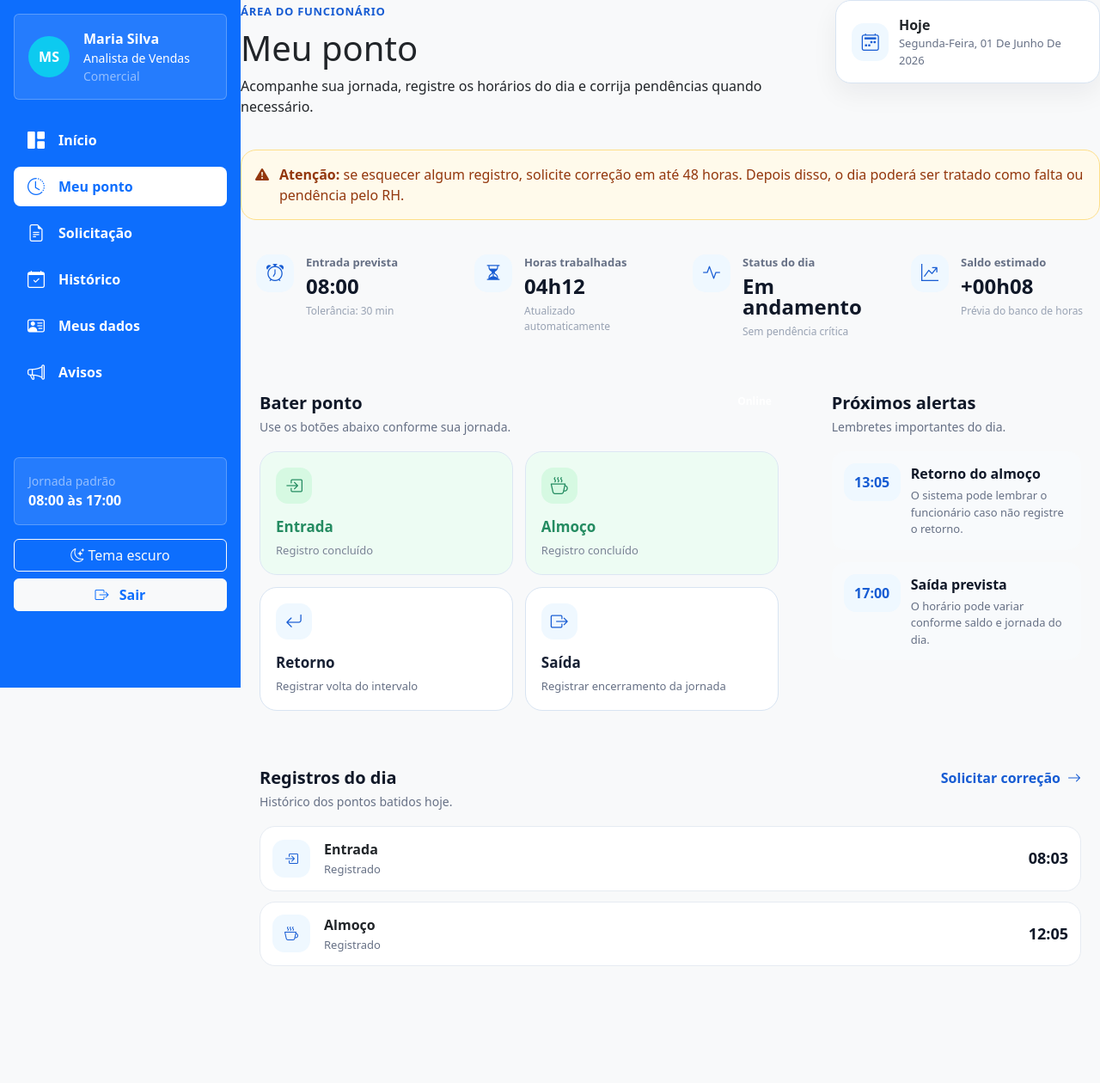
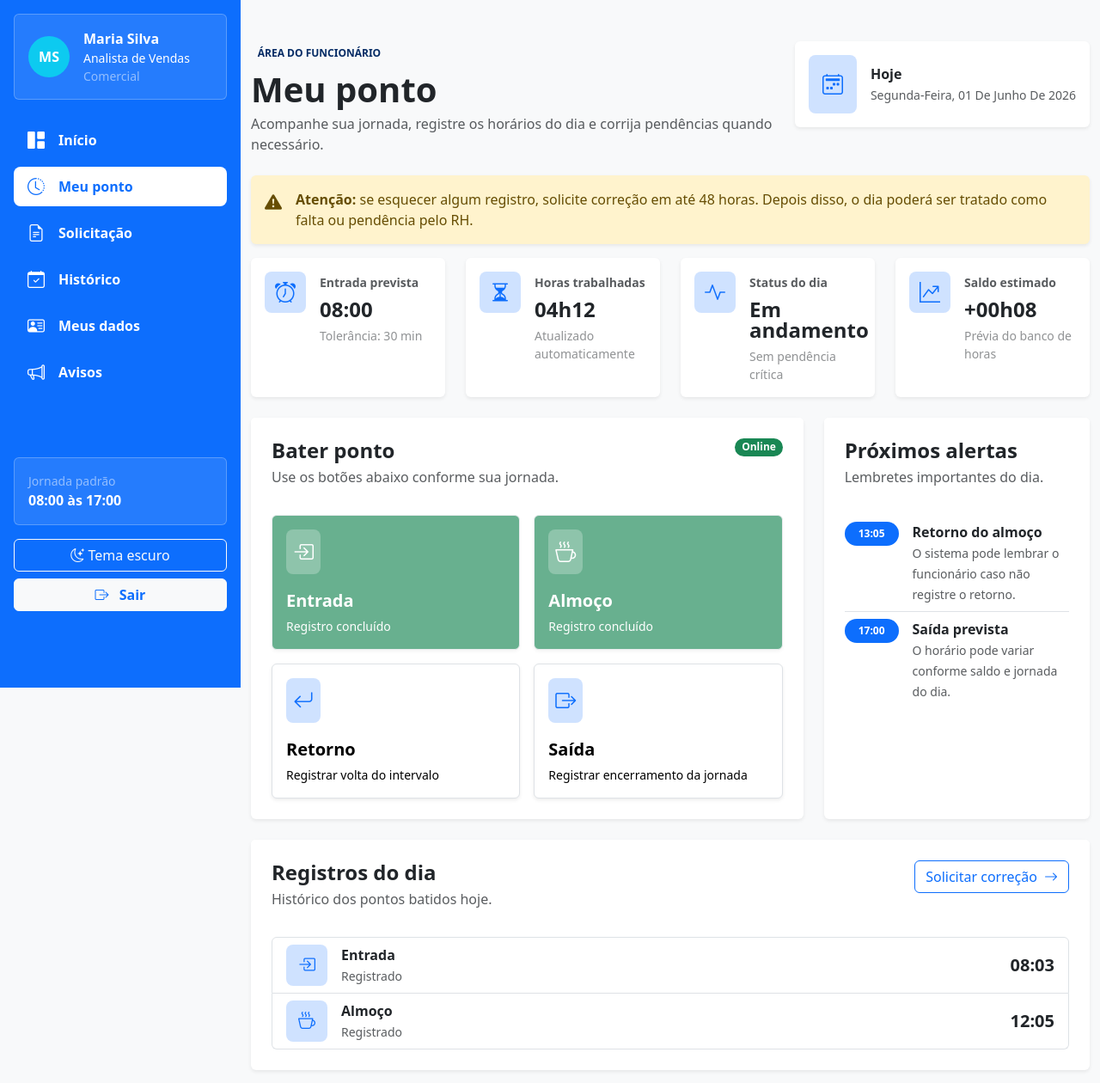
Before and after one commit to gavar-dev/sistema-gestao-absenteismo, an Angular app: page /meus-pontos in a window 1280 px wide. Shown: the top 1260 px of the page at 86% size. Before the commit the page ends 1146 px from the top, so only its background shows below. Built offline with nearby package versions, Linux system fonts and the light colour scheme.

Commit message:
feat(meu-ponto): cria layout da página de ponto do funcionário

```diff
--- a/src/app/pages/funcionario/meu-ponto-componente/meu-ponto-componente.css
+++ b/src/app/pages/funcionario/meu-ponto-componente/meu-ponto-componente.css
@@ -1,336 +1,12 @@
-.ponto-page {
-  display: flex;
-  flex-direction: column;
-  gap: 22px;
+.ponto-icon {
+  width: 48px;
+  height: 48px;
+  min-width: 48px;
 }
 
-.page-header {
-  display: flex;
-  align-items: flex-start;
-  justify-content: space-between;
-  gap: 18px;
+.btn-light {
+  --bs-btn-bg: var(--bs-body-bg);
+  --bs-btn-border-color: var(--bs-border-color);
+  --bs-btn-hover-bg: var(--bs-tertiary-bg);
+  --bs-btn-hover-border-color: var(--bs-primary);
 }
-
-.eyebrow {
-  display: inline-flex;
-  margin-bottom: 8px;
-  color: #175cd3;
-  font-size: 13px;
-  font-weight: 800;
-  letter-spacing: 0.7px;
-  text-transform: uppercase;
-}
-
-.today-card {
-  display: flex;
-  min-width: 280px;
-  align-items: center;
-  gap: 12px;
-  padding: 16px 18px;
-  border: 1px solid #d8e4f2;
-  border-radius: 18px;
-  background: #ffffff;
-  box-shadow: 0 12px 30px rgba(16, 24, 40, 0.06);
-}
-
-.today-card i {
-  display: grid;
-  width: 44px;
-  height: 44px;
-  place-items: center;
-  border-radius: 14px;
-  color: #175cd3;
-  background: #eff8ff;
-  font-size: 20px;
-}
-
-.today-card strong,
-.today-card span {
-  display: block;
-}
-
-.today-card span {
-  color: #667085;
-  font-size: 13px;
-  text-transform: capitalize;
-}
-
-.custom-alert {
-  display: flex;
-  gap: 12px;
-  margin: 0;
-  border: 1px solid #fedf89;
-  border-radius: 18px;
-  color: #93370d;
-  background: #fffaeb;
-}
-
-.summary-grid {
-  display: grid;
-  grid-template-columns: repeat(4, minmax(0, 1fr));
-  gap: 16px;
-}
-
-.summary-card {
-  display: flex;
-  gap: 14px;
-  padding: 18px;
-}
-
-.summary-icon {
-  display: grid;
-  width: 44px;
-  height: 44px;
-  place-items: center;
-  flex: 0 0 44px;
-  border-radius: 15px;
-  color: #175cd3;
-  background: #eff8ff;
-  font-size: 20px;
-}
-
-.summary-card span,
-.summary-card strong,
-.summary-card small {
-  display: block;
-}
-
-.summary-card span {
-  color: #667085;
-  font-size: 13px;
-  font-weight: 700;
-}
-
-.summary-card strong {
-  margin-top: 6px;
-  color: #101828;
-  font-size: 24px;
-  line-height: 1;
-}
-
-.summary-card small {
-  margin-top: 8px;
-  color: #98a2b3;
-  font-size: 12px;
-}
-
-.content-grid {
-  display: grid;
-  grid-template-columns: minmax(0, 1.55fr) minmax(320px, 0.8fr);
-  gap: 18px;
-}
-
-.clock-card,
-.next-card,
-.timeline-card {
-  padding: 22px;
-}
-
-.section-heading {
-  display: flex;
-  align-items: flex-start;
-  justify-content: space-between;
-  gap: 16px;
-  margin-bottom: 18px;
-}
-
-.section-heading h2 {
-  margin: 0;
-  color: #101828;
-  font-size: 20px;
-  font-weight: 800;
-}
-
-.section-heading p {
-  margin: 5px 0 0;
-  color: #667085;
-  font-size: 14px;
-}
-
-.clock-actions {
-  display: grid;
-  grid-template-columns: repeat(2, minmax(0, 1fr));
-  gap: 14px;
-}
-
-.clock-button {
-  min-height: 132px;
-  padding: 18px;
-  border: 1px solid #d8e4f2;
-  border-radius: 20px;
-  color: #172033;
-  background: #ffffff;
-  text-align: left;
-  transition: 0.2s ease;
-}
-
-.clock-button i {
-  display: grid;
-  width: 42px;
-  height: 42px;
-  margin-bottom: 14px;
-  place-items: center;
-  border-radius: 14px;
-  color: #175cd3;
-  background: #eff8ff;
-  font-size: 20px;
-}
-
-.clock-button strong,
-.clock-button span {
-  display: block;
-}
-
-.clock-button strong {
-  font-size: 17px;
-}
-
-.clock-button span {
-  margin-top: 5px;
-  color: #667085;
-  font-size: 13px;
-}
-
-.clock-button:not(:disabled):hover {
-  border-color: #175cd3;
-  box-shadow: 0 16px 34px rgba(23, 92, 211, 0.12);
-  transform: translateY(-3px);
-}
-
-.clock-button.done {
-  color: #027a48;
-  background: #ecfdf3;
-}
-
-.clock-button.done i {
-  color: #027a48;
-  background: #d1fadf;
-}
-
-.clock-button:disabled {
-  cursor: not-allowed;
-  opacity: 0.86;
-}
-
-.event-list {
-  display: flex;
-  flex-direction: column;
-  gap: 14px;
-}
-
-.event-item {
-  display: grid;
-  grid-template-columns: 66px 1fr;
-  gap: 12px;
-  padding: 14px;
-  border-radius: 16px;
-  background: #f8fafc;
-}
-
-.event-time {
-  display: grid;
-  height: 44px;
-  place-items: center;
-  border-radius: 14px;
-  color: #175cd3;
-  background: #eff8ff;
-  font-weight: 800;
-}
-
-.event-item strong {
-  color: #101828;
-}
-
-.event-item p {
-  margin: 4px 0 0;
-  color: #667085;
-  font-size: 13px;
-}
-
-.correction-link {
-  display: inline-flex;
-  align-items: center;
-  gap: 8px;
-  color: #175cd3;
-  font-weight: 800;
-  text-decoration: none;
-}
-
-.timeline {
-  display: flex;
-  flex-direction: column;
-  gap: 12px;
-}
-
-.timeline-item {
-  display: grid;
-  grid-template-columns: 48px 1fr auto;
-  align-items: center;
-  gap: 12px;
-  padding: 14px;
-  border: 1px solid #e6ebf2;
-  border-radius: 18px;
-  background: #ffffff;
-}
-
-.timeline-icon {
-  display: grid;
-  width: 44px;
-  height: 44px;
-  place-items: center;
-  border-radius: 14px;
-  color: #175cd3;
-  background: #eff8ff;
-}
-
-.timeline-content strong,
-.timeline-content span {
-  display: block;
-}
-
-.timeline-content span {
-  margin-top: 2px;
-  color: #667085;
-  font-size: 13px;
-}
-
-.timeline-item time {
-  color: #101828;
-  font-size: 18px;
-  font-weight: 800;
-}
-
-@media (max-width: 1180px) {
-  .summary-grid {
-    grid-template-columns: repeat(2, minmax(0, 1fr));
-  }
-
-  .content-grid {
-    grid-template-columns: 1fr;
-  }
-}
-
-@media (max-width: 720px) {
-  .page-header,
-  .section-heading {
-    flex-direction: column;
-  }
-
-  .today-card {
-    width: 100%;
-    min-width: 0;
-  }
-
-  .summary-grid,
-  .clock-actions {
-    grid-template-columns: 1fr;
-  }
-
-  .timeline-item {
-    grid-template-columns: 44px 1fr;
-  }
-
-  .timeline-item time {
-    grid-column: 2;
-  }
-}
--- a/src/app/pages/funcionario/meu-ponto-componente/meu-ponto-componente.html
+++ b/src/app/pages/funcionario/meu-ponto-componente/meu-ponto-componente.html
@@ -1,115 +1,140 @@
-<section class="ponto-page">
-  <header class="page-header">
-    <div>
-      <span class="eyebrow">Área do funcionário</span>
-      <h1 class="page-title">Meu ponto</h1>
-      <p class="page-subtitle">Acompanhe sua jornada, registre os horários do dia e corrija pendências quando necessário.</p>
+<div class="container-fluid py-4 py-lg-5">
+  <div class="row align-items-start g-3 mb-4">
+    <div class="col-12 col-xl">
+      <span class="badge text-bg-primary-subtle text-primary-emphasis text-uppercase mb-2">Área do funcionário</span>
+      <h1 class="display-6 fw-bold mb-1">Meu ponto</h1>
+      <p class="text-body-secondary mb-0">
+        Acompanhe sua jornada, registre os horários do dia e corrija pendências quando necessário.
+      </p>
     </div>
 
-    <div class="today-card">
-      <i class="bi bi-calendar2-week"></i>
+    <div class="col-12 col-xl-auto">
+      <div class="card border-0 shadow-sm">
+        <div class="card-body d-flex align-items-center gap-3">
+          <div class="rounded-3 bg-primary-subtle text-primary d-inline-flex align-items-center justify-content-center p-3">
+            <i class="bi bi-calendar2-week fs-4"></i>
+          </div>
           <div>
-        <strong>Hoje</strong>
-        <span>{{ dataHoje }}</span>
+            <strong class="d-block">Hoje</strong>
+            <small class="text-body-secondary text-capitalize">{{ dataHoje }}</small>
           </div>
         </div>
-  </header>
+      </div>
+    </div>
+  </div>
 
-  <div class="alert alert-warning custom-alert" role="alert">
-    <i class="bi bi-exclamation-triangle-fill"></i>
+  <div class="alert alert-warning d-flex align-items-start gap-3 shadow-sm border-0" role="alert">
+    <i class="bi bi-exclamation-triangle-fill fs-5"></i>
     <div>
       <strong>Atenção:</strong>
       se esquecer algum registro, solicite correção em até 48 horas. Depois disso, o dia poderá ser tratado como falta ou pendência pelo RH.
     </div>
   </div>
 
-  <div class="summary-grid">
-    <article class="summary-card section-card" *ngFor="let item of resumo">
-      <div class="summary-icon">
-        <i class="bi" [ngClass]="item.icone"></i>
+  <div class="row g-4 mb-4">
+    <div class="col-12 col-sm-6 col-xl-3" *ngFor="let item of resumo">
+      <div class="card h-100 border-0 shadow-sm">
+        <div class="card-body d-flex gap-3">
+          <div class="rounded-3 bg-primary-subtle text-primary d-inline-flex align-items-center justify-content-center ponto-icon">
+            <i class="bi fs-4" [ngClass]="item.icone"></i>
           </div>
 
           <div>
-        <span>{{ item.titulo }}</span>
-        <strong>{{ item.valor }}</strong>
-        <small>{{ item.detalhe }}</small>
+            <small class="text-body-secondary fw-semibold">{{ item.titulo }}</small>
+            <strong class="d-block fs-4 lh-1 mt-2">{{ item.valor }}</strong>
+            <small class="text-body-tertiary d-block mt-2">{{ item.detalhe }}</small>
           </div>
-    </article>
+        </div>
+      </div>
+    </div>
   </div>
 
-  <div class="content-grid">
-    <section class="section-card clock-card">
-      <div class="section-heading">
+  <div class="row g-4 mb-4">
+    <div class="col-12 col-xl-8">
+      <div class="card border-0 shadow-sm h-100">
+        <div class="card-header bg-body border-0 pt-4 px-4 d-flex flex-column flex-sm-row justify-content-between gap-2">
           <div>
-          <h2>Bater ponto</h2>
-          <p>Use os botões abaixo conforme sua jornada.</p>
+            <h2 class="h4 fw-bold mb-1">Bater ponto</h2>
+            <p class="text-body-secondary mb-0">Use os botões abaixo conforme sua jornada.</p>
+          </div>
+          <span class="badge text-bg-success align-self-start rounded-pill">Online</span>
         </div>
 
-        <span class="badge badge-soft-green rounded-pill">Online</span>
-      </div>
-
-      <div class="clock-actions">
+        <div class="card-body p-4">
+          <div class="row g-3">
+            <div class="col-12 col-md-6" *ngFor="let acao of acoesPonto">
               <button
                 type="button"
-          class="clock-button"
-          *ngFor="let acao of acoesPonto"
-          [class.done]="registrado(acao.nome)"
+                class="btn w-100 h-100 text-start p-3 border shadow-sm"
+                [ngClass]="registrado(acao.nome) ? 'btn-success' : 'btn-light'"
                 [disabled]="registrado(acao.nome)"
                 (click)="registrarPonto(acao)"
               >
-          <i class="bi" [ngClass]="acao.icone"></i>
-          <strong>{{ acao.nome }}</strong>
-          <span>{{ registrado(acao.nome) ? 'Registro concluído' : acao.descricao }}</span>
+                <span class="d-inline-flex align-items-center justify-content-center rounded-3 p-2 mb-3"
+                  [ngClass]="registrado(acao.nome) ? 'bg-white bg-opacity-25' : 'bg-primary-subtle text-primary'">
+                  <i class="bi fs-4" [ngClass]="acao.icone"></i>
+                </span>
+                <strong class="d-block fs-5">{{ acao.nome }}</strong>
+                <small class="d-block mt-1">
+                  {{ registrado(acao.nome) ? 'Registro concluído' : acao.descricao }}
+                </small>
               </button>
             </div>
-    </section>
-
-    <aside class="section-card next-card">
-      <div class="section-heading compact">
-        <div>
-          <h2>Próximos alertas</h2>
-          <p>Lembretes importantes do dia.</p>
+          </div>
+        </div>
       </div>
     </div>
 
-      <div class="event-list">
-        <article class="event-item" *ngFor="let evento of proximosEventos">
-          <div class="event-time">{{ evento.horario }}</div>
-          <div>
-            <strong>{{ evento.titulo }}</strong>
-            <p>{{ evento.texto }}</p>
-          </div>
-        </article>
-      </div>
-    </aside>
+    <div class="col-12 col-xl-4">
+      <div class="card border-0 shadow-sm h-100">
+        <div class="card-header bg-body border-0 pt-4 px-4">
+          <h2 class="h4 fw-bold mb-1">Próximos alertas</h2>
+          <p class="text-body-secondary mb-0">Lembretes importantes do dia.</p>
         </div>
 
-  <section class="section-card timeline-card">
-    <div class="section-heading">
+        <div class="card-body p-4">
+          <div class="list-group list-group-flush">
+            <div class="list-group-item px-0 d-flex gap-3" *ngFor="let evento of proximosEventos">
+              <span class="badge text-bg-primary rounded-pill align-self-start px-3 py-2">{{ evento.horario }}</span>
               <div>
-        <h2>Registros do dia</h2>
-        <p>Histórico dos pontos batidos hoje.</p>
+                <strong class="d-block">{{ evento.titulo }}</strong>
+                <small class="text-body-secondary">{{ evento.texto }}</small>
+              </div>
+            </div>
+          </div>
+        </div>
+      </div>
+    </div>
   </div>
 
-      <a routerLink="/solicitacao" class="correction-link">
+  <div class="card border-0 shadow-sm">
+    <div class="card-header bg-body border-0 pt-4 px-4 d-flex flex-column flex-sm-row justify-content-between gap-2">
+      <div>
+        <h2 class="h4 fw-bold mb-1">Registros do dia</h2>
+        <p class="text-body-secondary mb-0">Histórico dos pontos batidos hoje.</p>
+      </div>
+
+      <a routerLink="/solicitacao" class="btn btn-outline-primary align-self-start">
         Solicitar correção
-        <i class="bi bi-arrow-right"></i>
+        <i class="bi bi-arrow-right ms-1"></i>
       </a>
     </div>
 
-    <div class="timeline">
-      <article class="timeline-item" *ngFor="let registro of registros">
-        <div class="timeline-icon">
-          <i class="bi" [ngClass]="registro.icone"></i>
+    <div class="card-body p-4">
+      <div class="list-group">
+        <div class="list-group-item d-flex flex-column flex-sm-row align-items-sm-center gap-3" *ngFor="let registro of registros">
+          <div class="rounded-3 bg-primary-subtle text-primary d-inline-flex align-items-center justify-content-center ponto-icon">
+            <i class="bi fs-5" [ngClass]="registro.icone"></i>
           </div>
 
-        <div class="timeline-content">
-          <strong>{{ registro.tipo }}</strong>
-          <span>{{ registro.status }}</span>
+          <div class="flex-grow-1">
+            <strong class="d-block">{{ registro.tipo }}</strong>
+            <small class="text-body-secondary">{{ registro.status }}</small>
           </div>
 
-        <time>{{ registro.horario }}</time>
-      </article>
+          <time class="fs-5 fw-bold">{{ registro.horario }}</time>
         </div>
-  </section>
-</section>
+      </div>
+    </div>
+  </div>
+</div>
```
Lines whose indentation alone changed are shown as unchanged.
